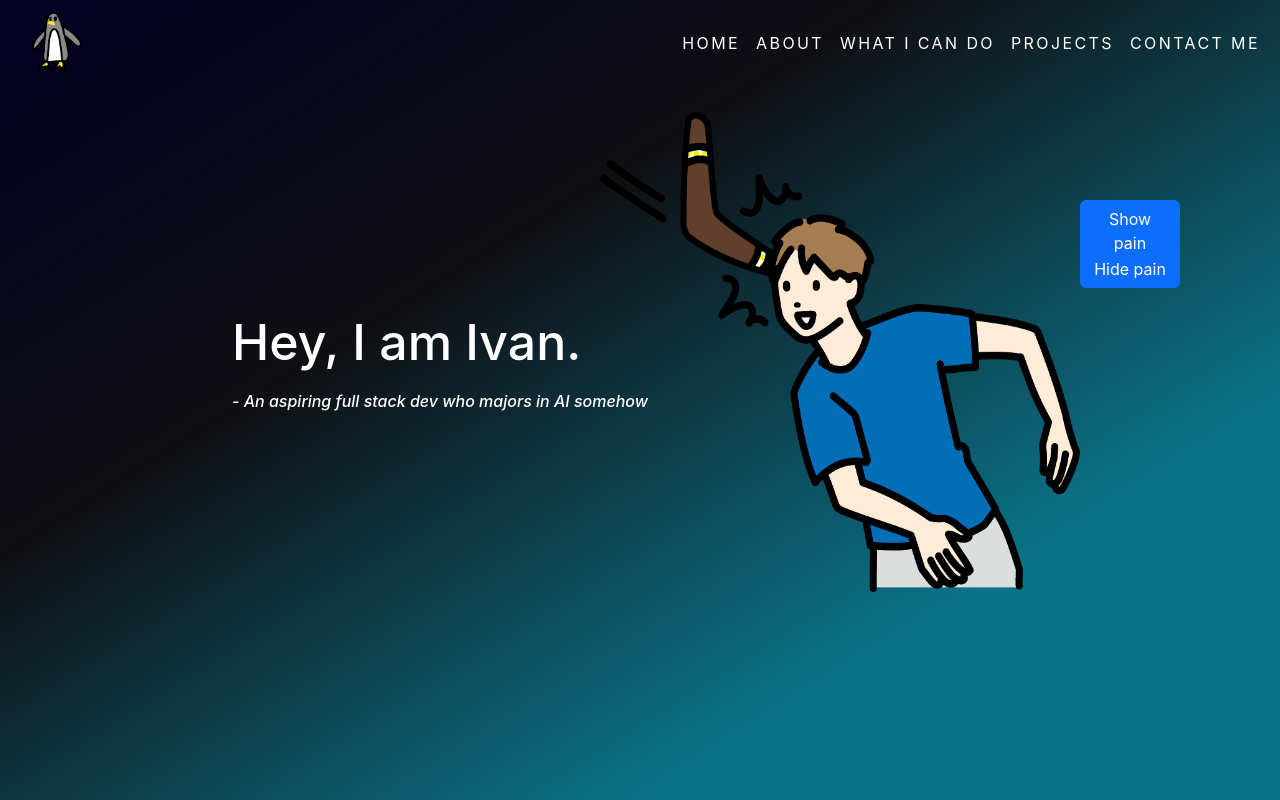
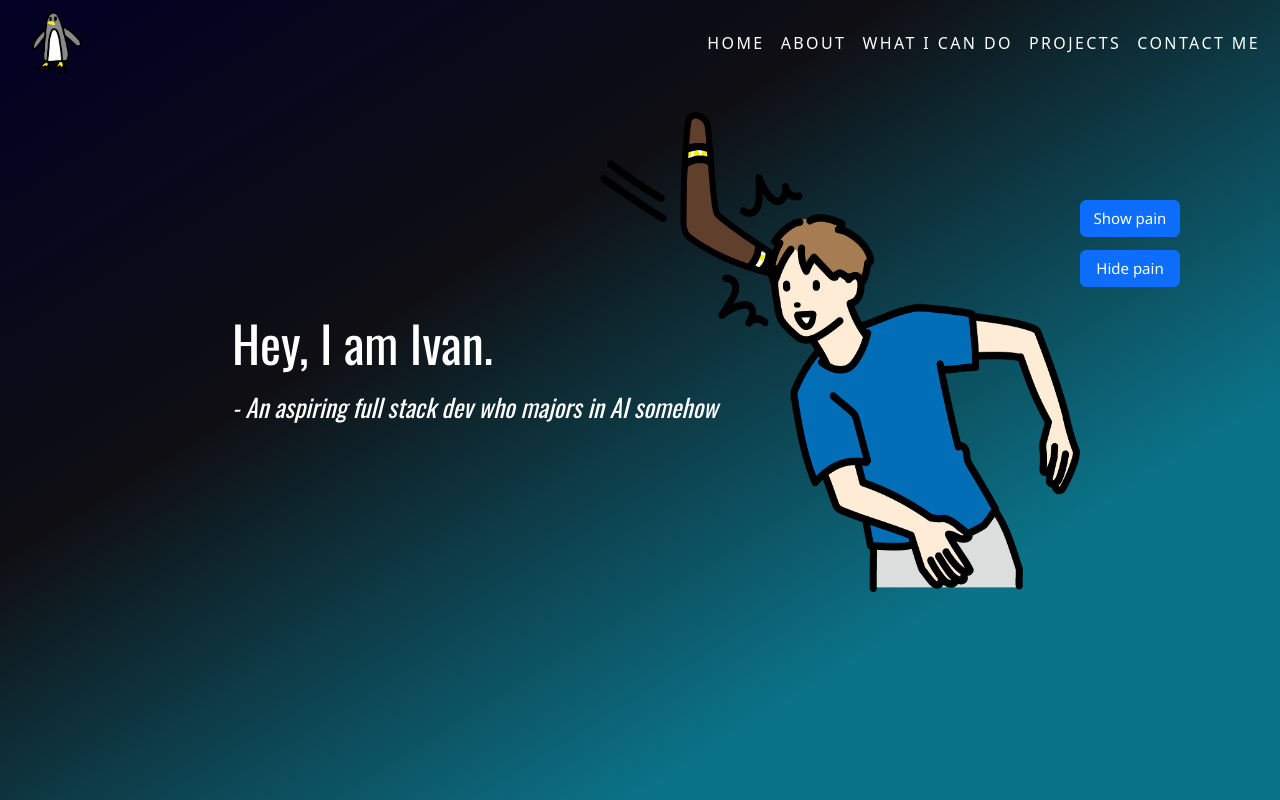
Before and after one commit to Ivyzie/react-vite-blog, a React (Vite) app in the folder vite-project/: page / in a window 1280 px wide. Shown: the top 800 px of the page. Built offline with nearby package versions, Linux system fonts and the light colour scheme.

Commit message:
modified:   vite-project/index.scss 	modified:   vite-project/src/App.css 	modified:   vite-project/src/Idkwhattonamethis.jsx 	modified:   vite-project/src/Projects.scss 	modified:   vite-project/src/gallery.css 	modified:   vite-project/src/socials.scss

```diff
--- a/vite-project/index.scss
+++ b/vite-project/index.scss
@@ -33,3 +33,20 @@ body:before {
 .navbar-container {
   z-index: 9;
 }
+
+*::-webkit-scrollbar-track {
+  -webkit-box-shadow: inset 0 0 6px rgba(0, 0, 0, 0.3);
+  border-radius: 10px;
+  background-color: #ffffff;
+}
+
+*::-webkit-scrollbar {
+  width: 12px;
+  background-color: #223a58;
+}
+
+*::-webkit-scrollbar-thumb {
+  border-radius: 10px;
+  -webkit-box-shadow: inset 0 0 6px rgba(0, 0, 0, 0.3);
+  background-color: #08b0da;
+}
--- a/vite-project/src/App.css
+++ b/vite-project/src/App.css
@@ -1,6 +1,4 @@
-* {
-  font-family: -apple-system, system-ui, BlinkMacSystemFont, "Segoe UI", Roboto;
-}
+@import url("https://fonts.googleapis.com/css2?family=Oswald&display=swap");
 
 #welcome {
   height: 90vh;
@@ -34,16 +32,20 @@
   position: absolute;
   margin: 200px auto;
   font-size: 50px;
+  font-family: "Oswald";
 }
 
 .welcome-section h6 {
   position: absolute;
   margin: 280px auto auto 0px;
+  font-size: 25px;
 }
 
 #showouch,
 #hideouch {
   position: absolute;
+  font-family: "Segoe UI", Tahoma, Geneva, Verdana, sans-serif;
+  font-size: 15px;
 }
 
 #showouch {
@@ -72,7 +74,13 @@
 }
 
 .meirl-div h1,
+h2,
 h6 {
   margin-left: 450px;
   text-align: left;
+  font-family: "Oswald";
 }
+
+.meirl-div h6 {
+  font-size: 20px;
+}
--- a/vite-project/src/Idkwhattonamethis.jsx
+++ b/vite-project/src/Idkwhattonamethis.jsx
@@ -5,7 +5,7 @@ function Idk() {
       <div className="meirl-div">
         <img src="i_cant_code.png" id="meirl" />
         <h1>Pros:</h1>
-        <h1>I can make full stack websites</h1>
+        <h2>I can make full stack websites and write scripts</h2>
         <h6>- Admin Dashboards</h6>
         <h6>- E-Commerce Websites</h6>
         <h6>- Portfolios</h6>
@@ -14,7 +14,7 @@ function Idk() {
           etc.
         </h6>
         <h6>
-          <i>- I speak Mandarin and I am learning Korean and Japanese too</i>
+          <i>- I speak Mandarin and I am learning Korean and Japanese too!</i>
         </h6>
 
         <br />
--- a/vite-project/src/Projects.scss
+++ b/vite-project/src/Projects.scss
@@ -19,6 +19,7 @@
   position: relative;
   margin-bottom: 45px;
   font-size: 44px;
+  font-family: "Oswald";
   text-transform: uppercase;
 }
 
--- a/vite-project/src/gallery.css
+++ b/vite-project/src/gallery.css
@@ -22,13 +22,17 @@
 .intro-div {
   width: 30%;
   text-align: left;
-}
-
-.intro-div h6 {
-  text-align: left;
+  font-family: "Oswald";
 }
 
 .intro-div2 {
   width: 30%;
   text-align: left;
+  font-family: "Oswald";
 }
+
+.intro-div h3,
+.intro-div2 h3 {
+  font-size: 40px;
+  font-weight: 300;
+}
--- a/vite-project/src/socials.scss
+++ b/vite-project/src/socials.scss
@@ -1,3 +1,7 @@
+h1 {
+  font-family: "Oswald";
+}
+
 .me {
   display: block;
   margin: 2em auto;
```
